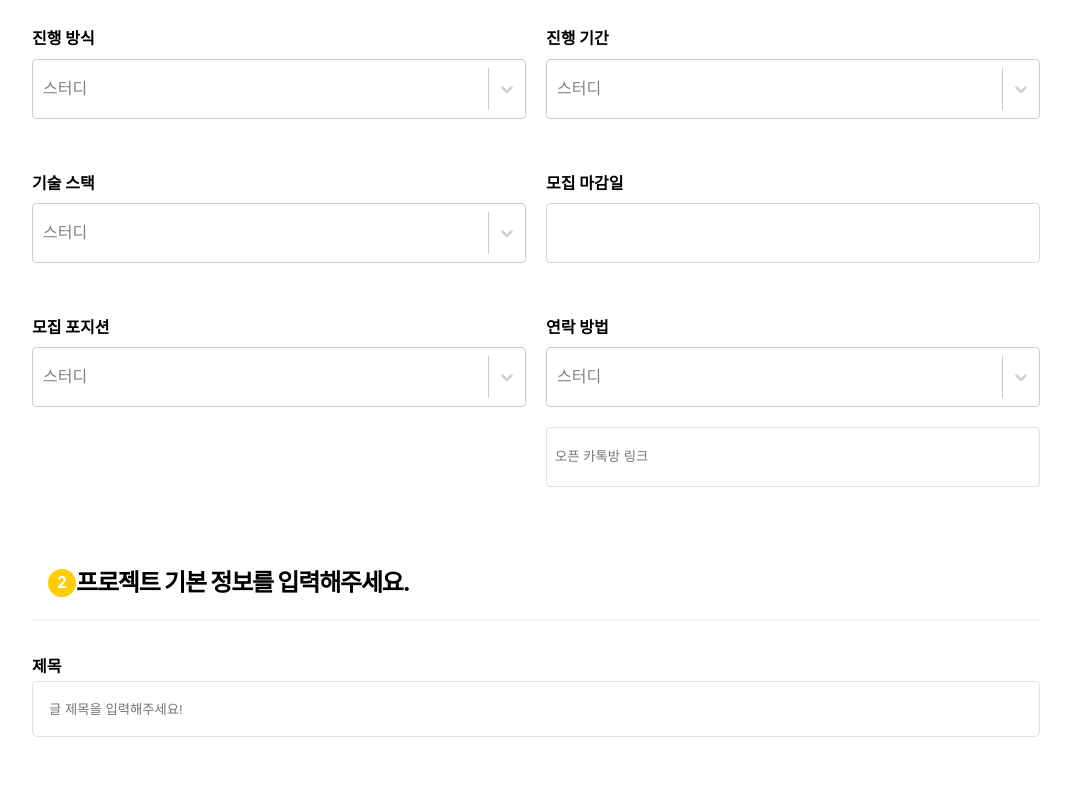
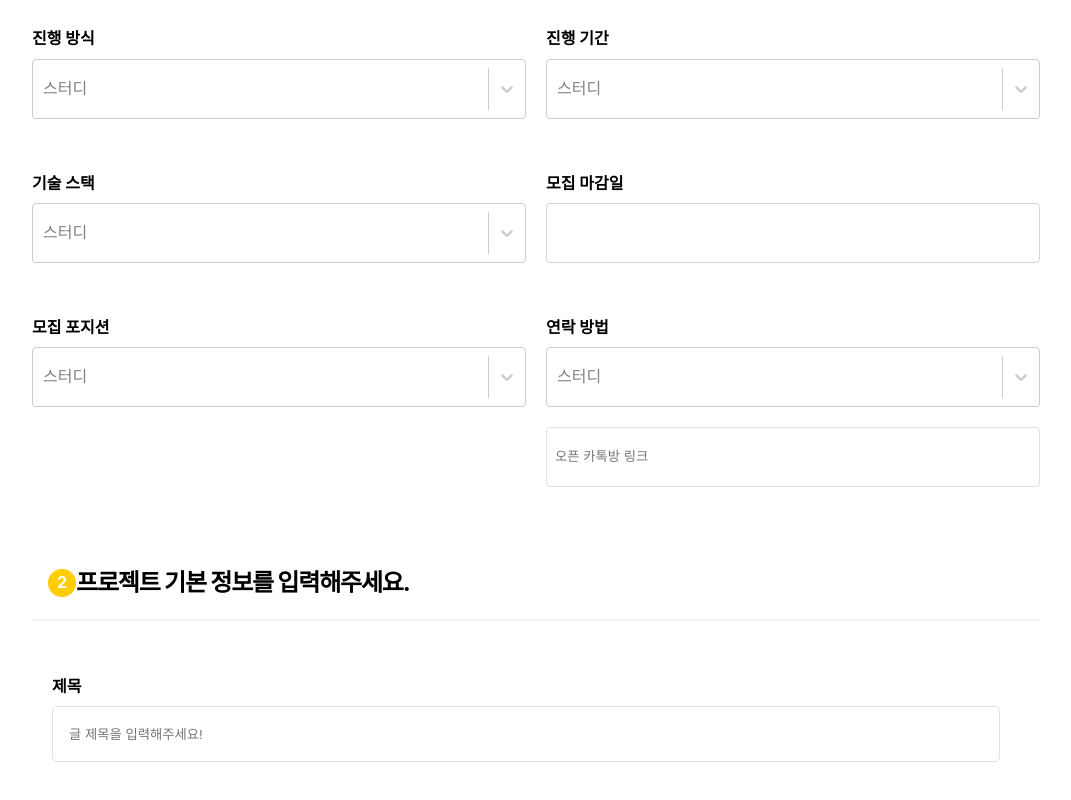
Before and after one commit to Wh-P/ProjectOne, a React (Create React App) app: page /register in a window 1280 px wide. Shown: the part 654-1454 px from the top of the page, without its empty margins (104-1175 px from the left). Built offline with nearby package versions, Linux system fonts and the light colour scheme; a web font is replaced by a local one.

Commit message:
[fixed]resgister 2번째 섹션 간격수정

```diff
--- a/src/register/components/Register.tsx
+++ b/src/register/components/Register.tsx
@@ -68,8 +68,10 @@ const Register = () => {
         <FontSectionOne>프로젝트 기본 정보를 입력해주세요.</FontSectionOne>
       </RegisterSectionTwo>
       <DraftSection>
+        <DraftSectiondiv>
         <DraftSectionLabel>제목</DraftSectionLabel>
         <DraftSectionInput type="text" placeholder="글 제목을 입력해주세요!"></DraftSectionInput>
+        </DraftSectiondiv>
       </DraftSection>
     </RegisterDiv>
   );
@@ -155,7 +157,16 @@ const DraftSection = styled.section`
   display: flex;
   align-items: start;
   flex-direction: column;
+  .dDXAvR{
+    margin:20px;
+  }
 `;
+
+const DraftSectiondiv = styled.div`
+  margin:20px;
+  width:94%;
+`
+
 const DraftSectionLabel = styled.label`
   font-weight:bold;
   margin-bottom:5px;
@@ -164,7 +175,7 @@ const DraftSectionLabel = styled.label`
 const DraftSectionInput =styled.input`
   width:100%;
   height:56px;
-  margin:0px 8px 0px 0px;
+  margin:10px 8px 0px 0px;
   padding: 0px 52px 0px 16px;
   border: 1px solid rgb(224, 224, 224);
   border-radius:5px;
```
